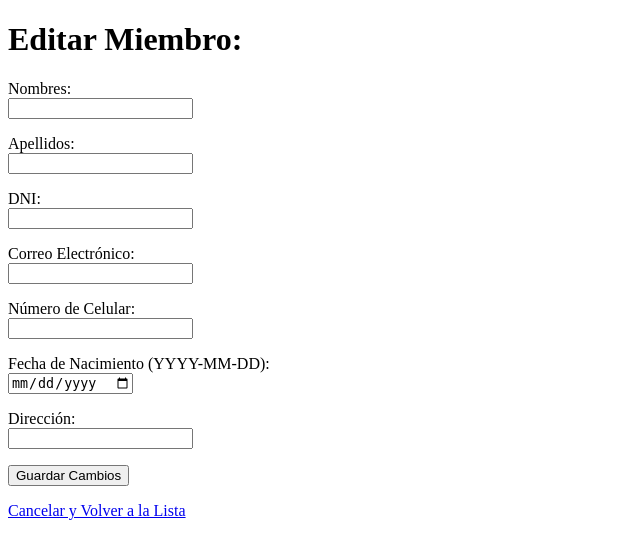
After one commit to jlescanog/gestion-salones, a Flask app: template templates/editar_miembro.html in a window 1280 px wide. The commit adds this page. Shown: the top 559 px of the page, without its empty margins (0-640 px from the left). Run offline with Flask 3, Linux system fonts and the light colour scheme; the template is opened without the code that fills it, so the values that code supplies are empty.

Commit message:
añadir funcionalidad de edición de miembros con plantillas de vista de formulario y lista

```diff
--- a/app.py
+++ b/app.py
@@ -90,5 +90,47 @@ def ver_miembros():
     # Renderizar una nueva plantilla HTML y pasarle la lista de miembros
     return render_template('ver_miembros.html', miembros=todos_los_miembros)
 
+# NUEVA RUTA PARA EDITAR UN MIEMBRO
+@app.route('/miembro/editar/<int:miembro_id>', methods=['GET', 'POST'])
+def ruta_editar_miembro(miembro_id):
+    # Obtener el miembro de la base de datos por su ID
+    # .first_or_404() es útil: obtiene el primero o devuelve un error 404 si no se encuentra
+    miembro_para_editar = Miembro.query.get_or_404(miembro_id)
+
+    if request.method == 'POST':
+        # Actualizar los campos del miembro con los datos del formulario
+        miembro_para_editar.nombres = request.form['nombres']
+        miembro_para_editar.apellidos = request.form['apellidos']
+        miembro_para_editar.dni = request.form['dni']
+        miembro_para_editar.correo_electronico = request.form['correo_electronico']
+        miembro_para_editar.numero_celular = request.form['numero_celular']
+
+        fecha_nac_str = request.form['fecha_nacimiento']
+        if fecha_nac_str:
+            try:
+                miembro_para_editar.fecha_nacimiento = datetime.datetime.strptime(fecha_nac_str, '%Y-%m-%d').date()
+            except ValueError:
+                miembro_para_editar.fecha_nacimiento = None # o manejar error
+        else:
+            miembro_para_editar.fecha_nacimiento = None
+
+        miembro_para_editar.direccion = request.form['direccion']
+
+        # Confirmar los cambios en la base de datos
+        try:
+            db.session.commit()
+            # Podríamos añadir un mensaje flash de éxito aquí
+            return redirect(url_for('ver_miembros'))
+        except Exception as e:
+            db.session.rollback() # Revertir cambios si hay un error
+            # Podríamos añadir un mensaje flash de error aquí y mostrar el formulario de nuevo
+            # print(f"Error al actualizar: {e}") # Para depuración
+            # Por ahora, solo redirigimos o mostramos el form de nuevo
+            return render_template('editar_miembro.html', miembro_a_editar=miembro_para_editar, error="Error al guardar cambios.")
+
+
+    # Si el método es GET, simplemente muestra el formulario con los datos actuales del miembro
+    return render_template('editar_miembro.html', miembro_a_editar=miembro_para_editar)
+
 if __name__ == '__main__':
     app.run(debug=True)
--- /dev/null
+++ b/templates/editar_miembro.html
@@ -0,0 +1,45 @@
+<!DOCTYPE html>
+<html lang="es">
+<head>
+    <meta charset="UTF-8">
+    <title>Editar Miembro</title>
+</head>
+<body>
+    <h1>Editar Miembro: {{ miembro_a_editar.nombres }} {{ miembro_a_editar.apellidos }}</h1>
+
+    <form method="POST" action="{{ url_for('ruta_editar_miembro', miembro_id=miembro_a_editar.id) }}">
+        <p>
+            <label for="nombres">Nombres:</label><br>
+            <input type="text" id="nombres" name="nombres" value="{{ miembro_a_editar.nombres }}" required>
+        </p>
+        <p>
+            <label for="apellidos">Apellidos:</label><br>
+            <input type="text" id="apellidos" name="apellidos" value="{{ miembro_a_editar.apellidos }}" required>
+        </p>
+        <p>
+            <label for="dni">DNI:</label><br>
+            <input type="text" id="dni" name="dni" value="{{ miembro_a_editar.dni if miembro_a_editar.dni }}">
+        </p>
+        <p>
+            <label for="correo_electronico">Correo Electrónico:</label><br>
+            <input type="email" id="correo_electronico" name="correo_electronico" value="{{ miembro_a_editar.correo_electronico if miembro_a_editar.correo_electronico }}">
+        </p>
+        <p>
+            <label for="numero_celular">Número de Celular:</label><br>
+            <input type="text" id="numero_celular" name="numero_celular" value="{{ miembro_a_editar.numero_celular if miembro_a_editar.numero_celular }}">
+        </p>
+        <p>
+            <label for="fecha_nacimiento">Fecha de Nacimiento (YYYY-MM-DD):</label><br>
+            <input type="date" id="fecha_nacimiento" name="fecha_nacimiento" value="{{ miembro_a_editar.fecha_nacimiento.strftime('%Y-%m-%d') if miembro_a_editar.fecha_nacimiento }}">
+        </p>
+        <p>
+            <label for="direccion">Dirección:</label><br>
+            <input type="text" id="direccion" name="direccion" value="{{ miembro_a_editar.direccion if miembro_a_editar.direccion }}">
+        </p>
+        <p>
+            <button type="submit">Guardar Cambios</button>
+        </p>
+    </form>
+    <p><a href="{{ url_for('ver_miembros') }}">Cancelar y Volver a la Lista</a></p>
+</body>
+</html>
--- a/templates/ver_miembros.html
+++ b/templates/ver_miembros.html
@@ -33,6 +33,7 @@
                     <th>Fecha Nacimiento</th>
                     <th>Dirección</th>
                     <th>Fecha Registro</th>
+                    <th>Acciones</th>
                 </tr>
             </thead>
             <tbody>
@@ -46,6 +47,7 @@
                     <td>{{ miembro.fecha_nacimiento.strftime('%d-%m-%Y') if miembro.fecha_nacimiento else '-' }}</td>
                     <td>{{ miembro.direccion if miembro.direccion else '-' }}</td>
                     <td>{{ miembro.fecha_registro.strftime('%d-%m-%Y %H:%M:%S') if miembro.fecha_registro else '-' }}</td>
+                    <td><a href="{{ url_for('ruta_editar_miembro', miembro_id=miembro.id) }}">Editar</a></td>
                 </tr>
                 {% endfor %}
             </tbody>
```
